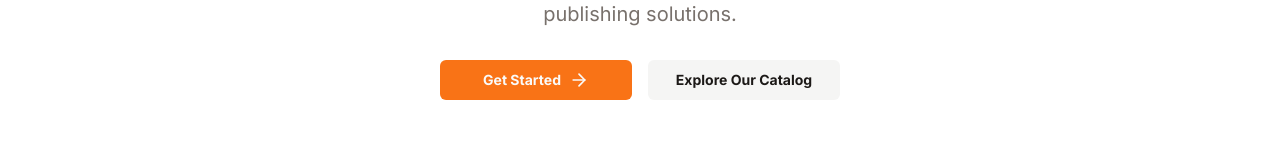
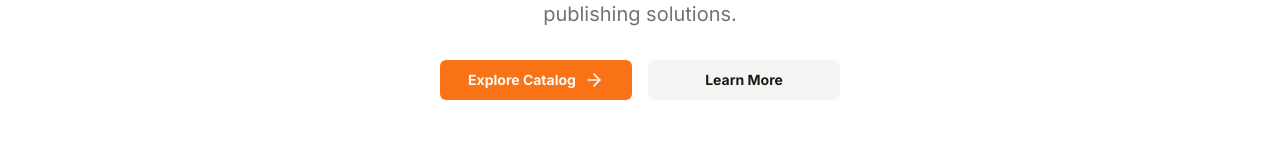
Before and after one commit to The-Strucker-Coporation/shad-test, a Next.js app: page / in a window 1280 px wide. Shown: the part 462-612 px from the top of the page. Built offline with nearby package versions, Linux system fonts and the light colour scheme.

Commit message:
feat: linking the homepage button components.

```diff
--- a/components/layout/sections/hero.tsx
+++ b/components/layout/sections/hero.tsx
@@ -35,8 +35,10 @@ export const HeroSection = () => {
 
           <div className="space-y-4 md:space-y-0 md:space-x-4">
             <Button className="w-5/6 md:w-1/4 font-bold group/arrow">
-              Get Started
-              <ArrowRight className="size-5 ml-2 group-hover/arrow:translate-x-1 transition-transform" />
+              <Link href="/catalog" className="flex items-center" target="_self">
+                Explore Catalog
+                <ArrowRight className="size-5 ml-2 group-hover/arrow:translate-x-1 transition-transform" />
+              </Link>
             </Button>
 
             <Button
@@ -44,11 +46,8 @@ export const HeroSection = () => {
               variant="secondary"
               className="w-5/6 md:w-1/4 font-bold"
             >
-              <Link
-                href="https://github.com/nobruf/shadcn-landing-page.git"
-                target="_blank"
-              >
-                Explore Our Catalog
+              <Link href="/about-us" target="_self">
+                Learn More
               </Link>
             </Button>
           </div>
```
